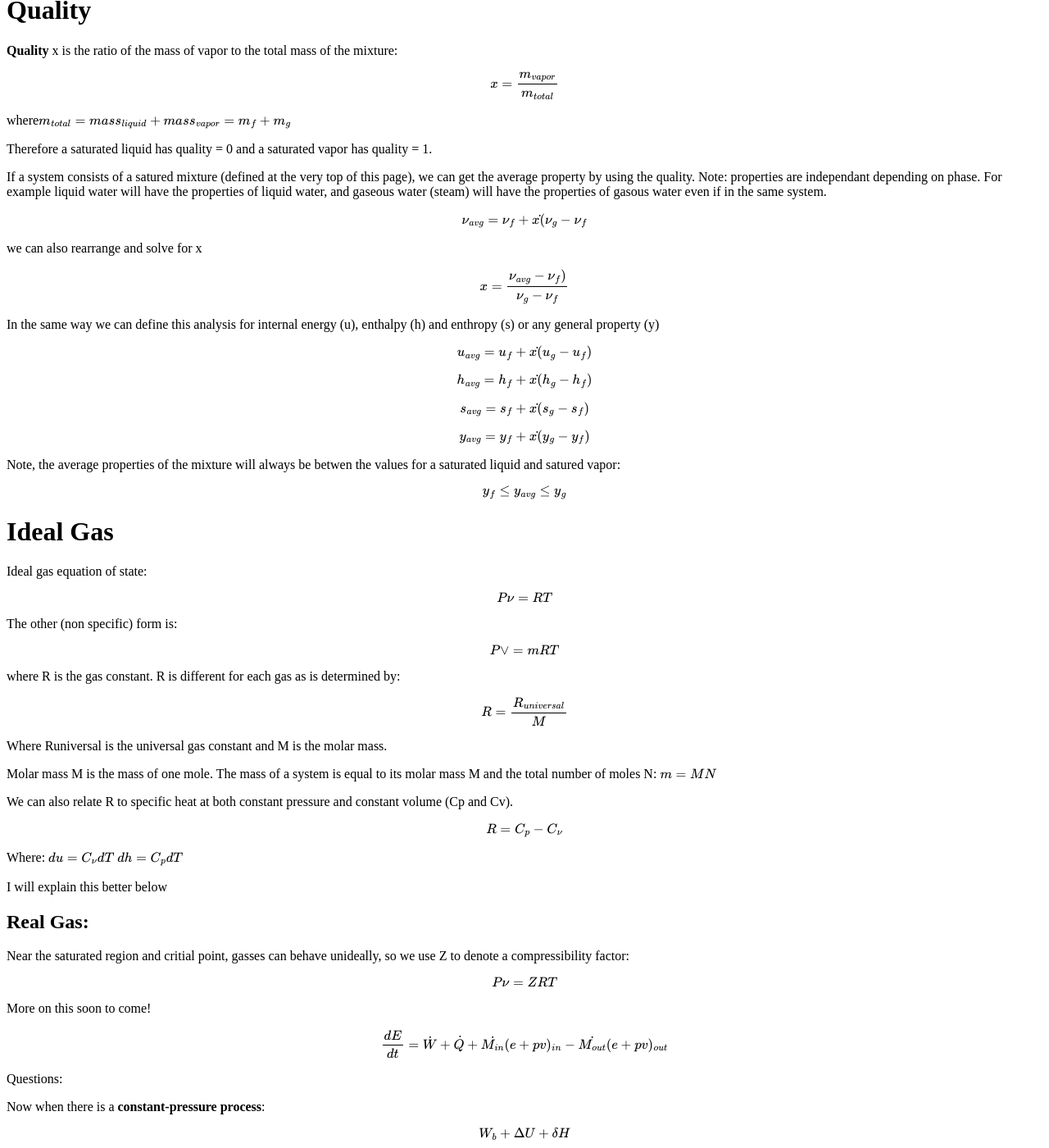
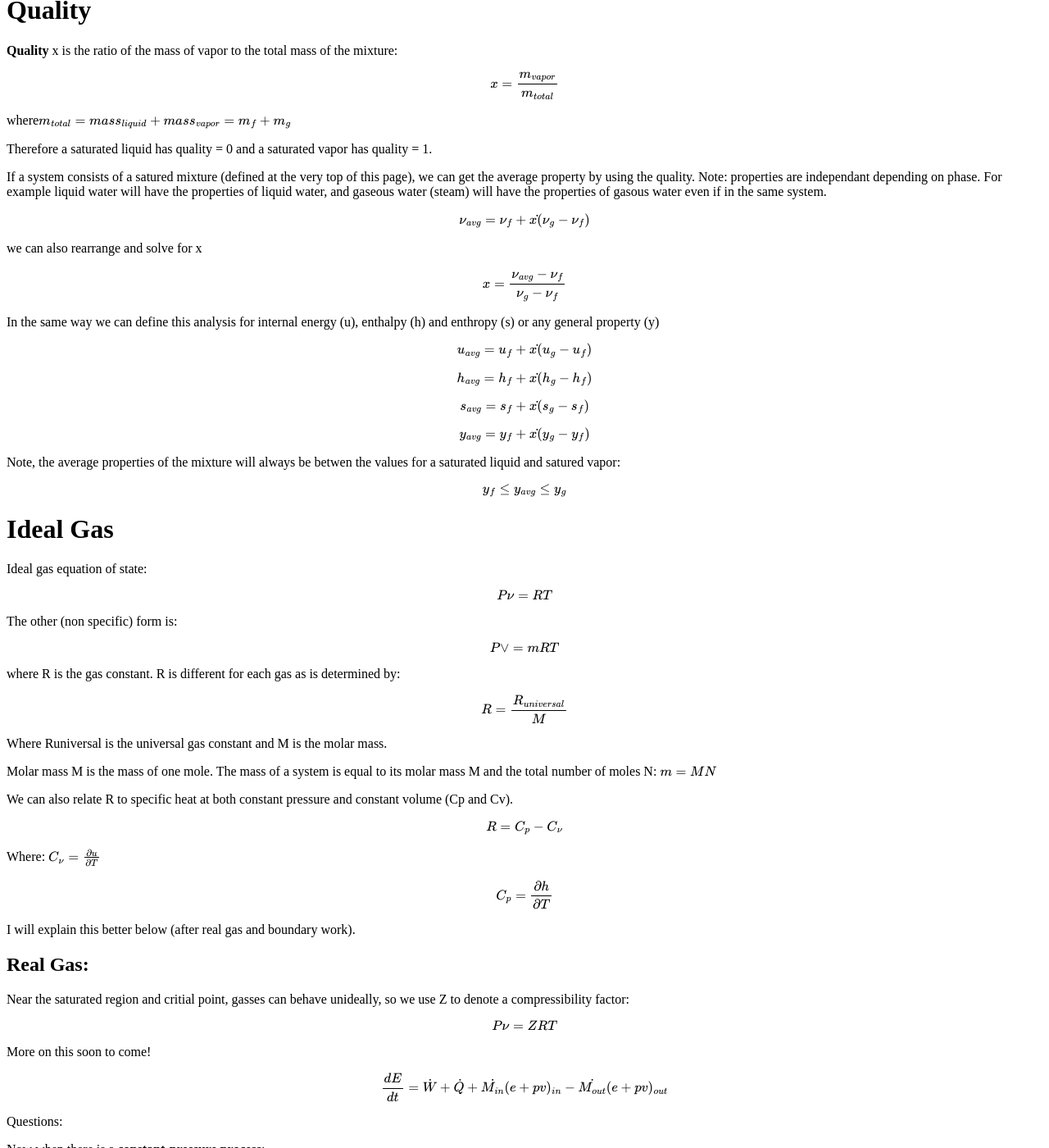
Before and after one commit to mrandrewandrade/blog, a Jekyll site: the page built from _posts/101/2015-10-25-thermodynamics-101-reference.md, in a window 1280 px wide and 1400 px high, scrolled down 7561 px. Shown: the whole window at 82% size. Built offline with Jekyll 4.4.1, drawn with Linux system fonts in a browser that asks for light colours; nearby versions of some CDN libraries; library files that are not in the unit come from our copies; formulas are drawn with MathJax 3; comment, search, counter and statistics services are not loaded.

Commit message:
various small changes

```diff
--- a/_posts/101/2015-10-25-thermodynamics-101-reference.md
+++ b/_posts/101/2015-10-25-thermodynamics-101-reference.md
@@ -398,11 +398,11 @@ Therefore a saturated liquid has quality = 0 and a saturated vapor has quality =
 
 If a system consists of a satured mixture (defined at the very top of this page), we can get the average property by using the quality.  Note: properties are independant depending on phase. For example liquid water will have the properties of liquid water, and gaseous water (steam) will have the properties of gasous water even if in the same system.
 
-$$\nu_{avg} = \nu_f + x \dot{} (\nu_{g} - \nu_{f}$$
+$$\nu_{avg} = \nu_f + x \dot{} (\nu_{g} - \nu_{f})$$
 
 we can also rearrange and solve for x
 
-$$ x = \frac{\nu_{avg} - \nu_{f})}{\nu_{g} - \nu_{f}}$$
+$$ x = \frac{\nu_{avg} - \nu_{f}}{\nu_{g} - \nu_{f}}$$
 
 
 In the same way we can define this analysis for internal energy (u), enthalpy (h) and enthropy (s) or any general property (y)
@@ -449,10 +449,12 @@ We can also relate R to specific heat at both constant pressure and constant vol
 $$R = C_p - C_{\nu}$$
 
 Where:
-$$du = C_{\nu} dT$$
-$$dh = C_p dT$$
+$$C_{\nu} = \frac {\partial u} {\partial T}$$
 
-I will explain this better below
+$$C_{p} = \frac {\partial h} {\partial T}$$
+
+
+I will explain this better below (after real gas and boundary work).
 
 
 ## Real Gas:
```
